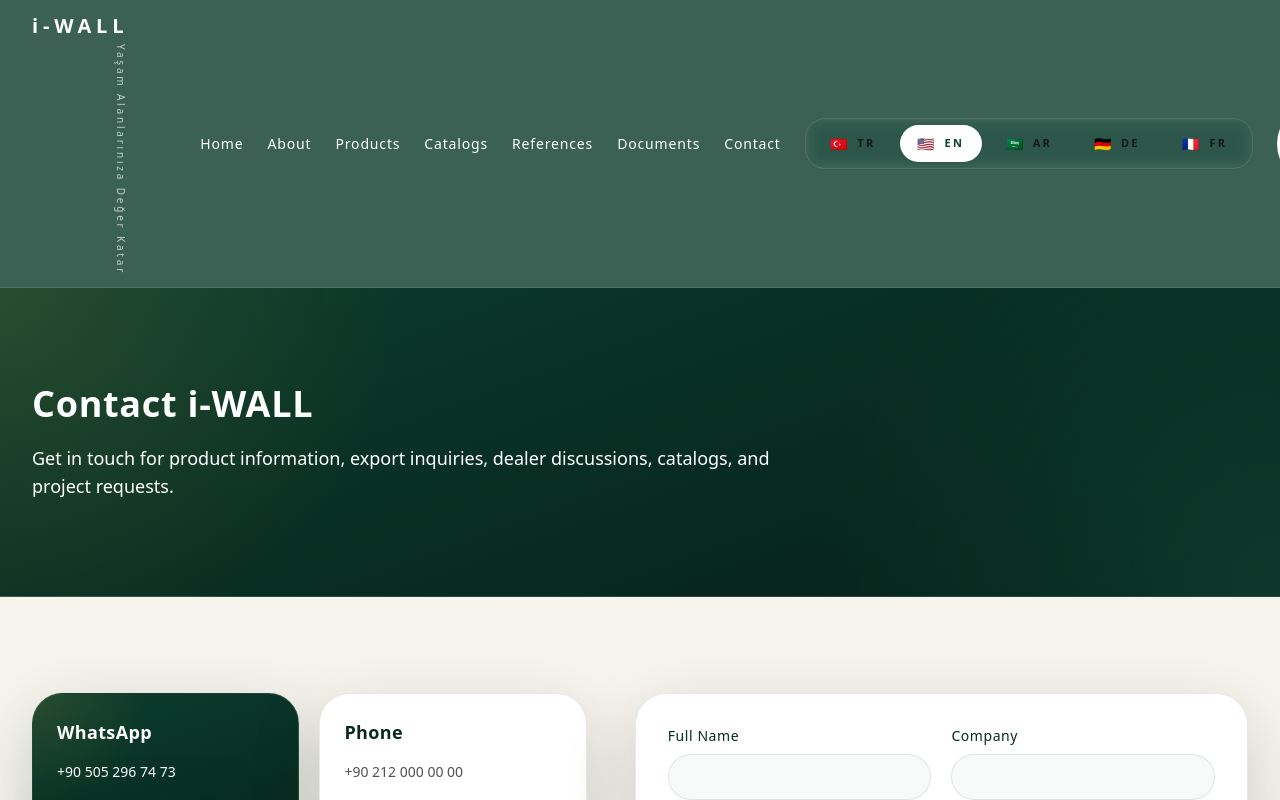
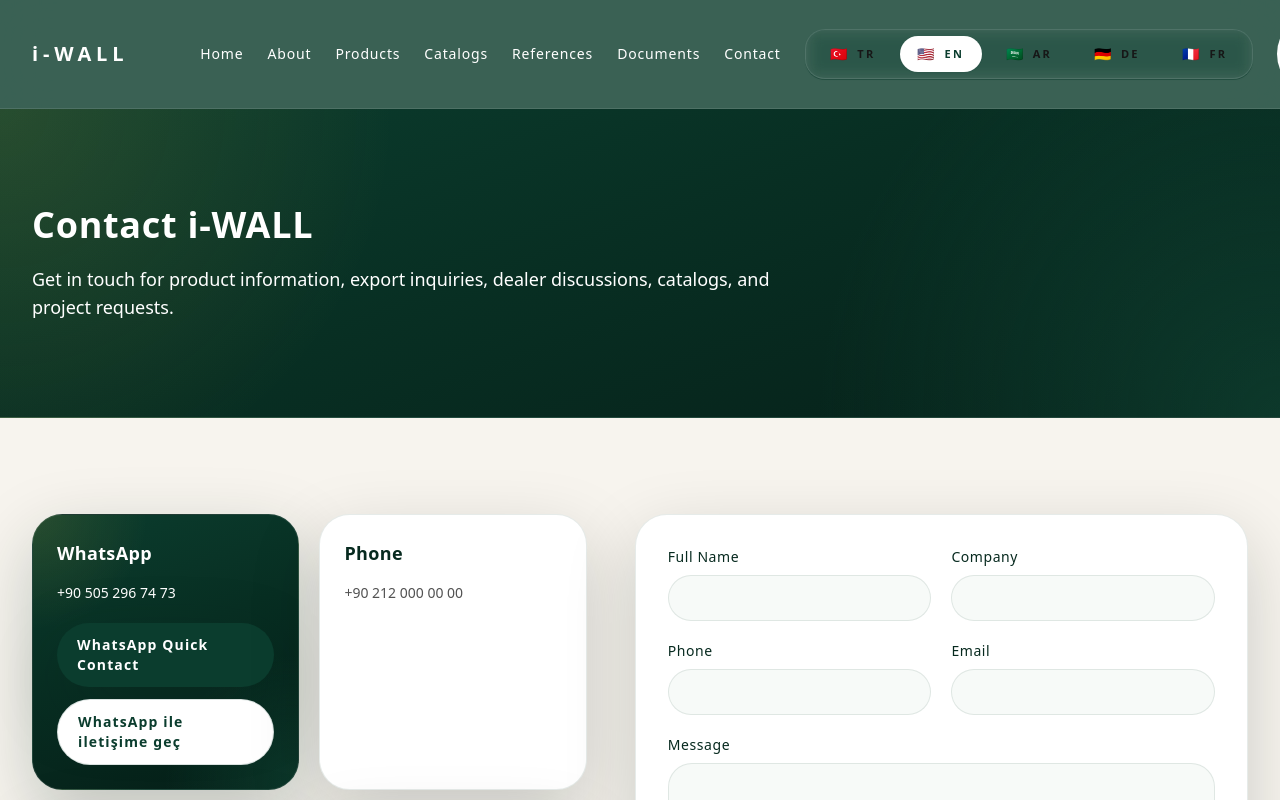
Before and after one commit to iwallcenter-lgtm/iwall-site, a Next.js app: page /en/contact in a window 1280 px wide. Shown: the top 800 px of the page. Built offline with nearby package versions, Linux system fonts and the light colour scheme.

Commit message:
remove tagline under logo

```diff
--- a/src/components/site/header.tsx
+++ b/src/components/site/header.tsx
@@ -27,7 +27,7 @@
     <header className="sticky top-0 z-40 border-b border-white/10 bg-pine/80 backdrop-blur-xl">
       <Container className="relative flex min-h-20 flex-wrap items-center justify-between gap-x-6 gap-y-3 py-3 lg:flex-nowrap">
         <div className="shrink-0 lg:mr-8 xl:mr-12">
-          <Logo href={`/${locale}`} label="i-WALL" tagline="Yaşam Alanlarınıza Değer Katar" tone="light" />
+          <Logo href={`/${locale}`} label="i-WALL" tone="light" />
         </div>
         <nav className="hidden flex-1 items-center justify-start gap-6 lg:flex">
           {links.map((link) => (
--- a/src/components/site/logo.tsx
+++ b/src/components/site/logo.tsx
@@ -5,15 +5,13 @@
 type LogoProps = {
   href: string;
   label: string;
-  tagline?: string;
   compact?: boolean;
   tone?: "dark" | "light";
 };
 
-export function Logo({ href, label, tagline, compact = false, tone = "dark" }: LogoProps) {
+export function Logo({ href, label, compact = false, tone = "dark" }: LogoProps) {
   return (
-    <Link href={href} className="inline-flex min-w-0 items-start whitespace-nowrap">
-      <div className="flex min-w-0 flex-col">
+    <Link href={href} className="inline-flex min-w-0 items-center whitespace-nowrap">
       <span
         className={cn(
           "font-semibold",
@@ -23,18 +21,6 @@
       >
         {label}
       </span>
-        {tagline ? (
-          <span
-            className={cn(
-              "mt-1 hidden text-[10px] font-light tracking-[0.28em] opacity-70 lg:block",
-              tone === "light" ? "text-white" : "text-ink"
-            )}
-            style={{ writingMode: "vertical-rl", textOrientation: "mixed" }}
-          >
-            {tagline}
-          </span>
-        ) : null}
-      </div>
     </Link>
   );
 }
```
Lines whose indentation alone changed are shown as unchanged.
